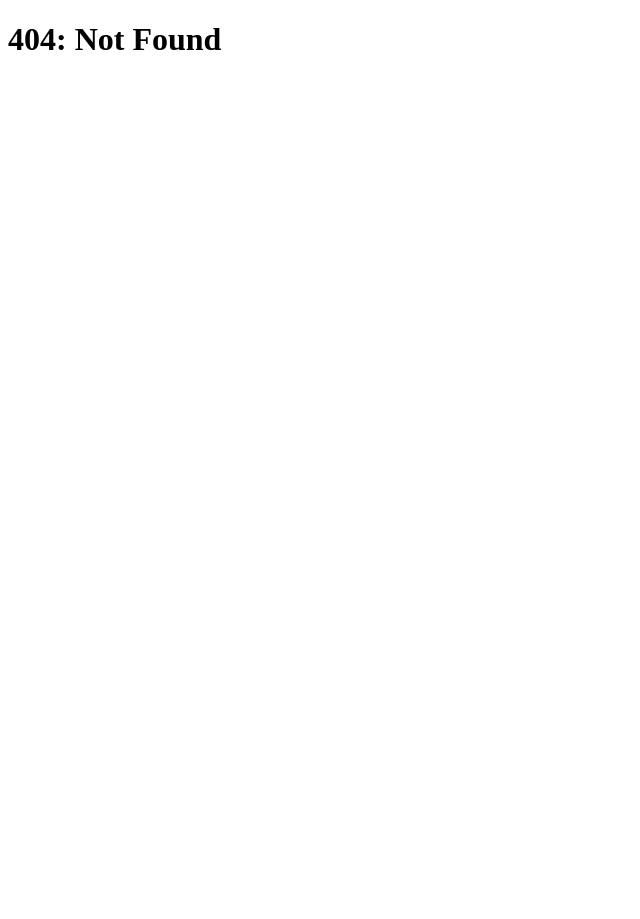
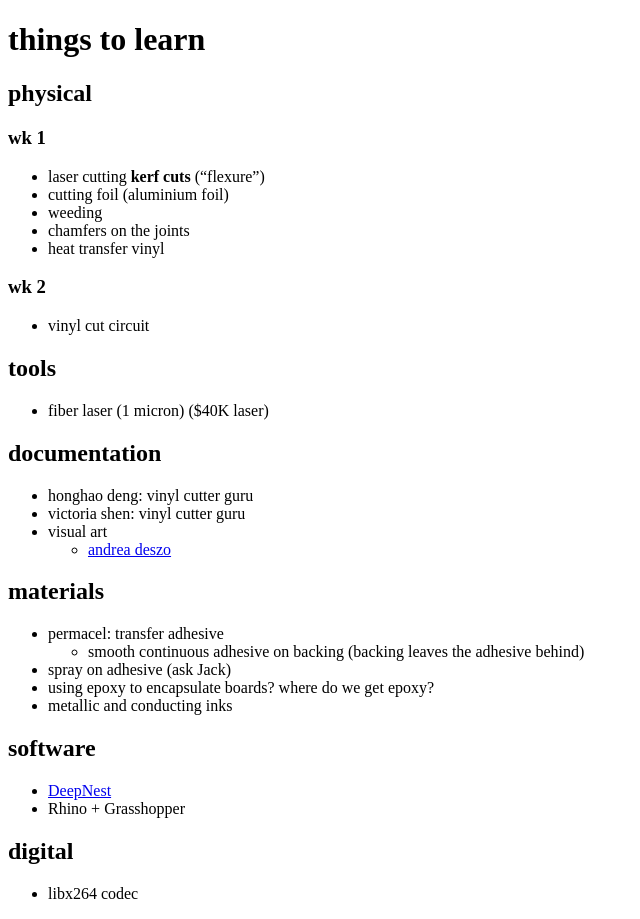
Before and after one commit to mattfeng/htmaa, a Gatsby site in the folder web/: page /todo in a window 1280 px wide. Before the commit this address had no page. Shown: the whole page, without its empty margins (0-640 px from the left). Before the commit the page ends 800 px from the top, so only its background shows below. Built offline with nearby package versions, Linux system fonts and the light colour scheme; Gatsby itself is replaced by a stand-in of ours.

```diff
--- /dev/null
+++ b/web/src/pages/final.mdx
@@ -0,0 +1,4 @@
+# final project
+
+## notes on project requirements
+- need to have a board that is completed constructed in-house
--- /dev/null
+++ b/web/src/pages/todo.mdx
@@ -0,0 +1,36 @@
+# things to learn
+
+## physical
+
+### wk 1
+- laser cutting **kerf cuts** (&ldquo;flexure&rdquo;)
+- cutting foil (aluminium foil)
+- weeding
+- chamfers on the joints
+- heat transfer vinyl
+
+### wk 2
+- vinyl cut circuit
+
+## tools
+- fiber laser (1 micron) ($40K laser)
+
+## documentation
+- honghao deng: vinyl cutter guru
+- victoria shen: vinyl cutter guru
+- visual art
+  - [andrea deszo](http://andreadezso.com/)
+
+## materials
+- permacel: transfer adhesive
+  - smooth continuous adhesive on backing (backing leaves the adhesive behind)
+- spray on adhesive (ask Jack)
+- using epoxy to encapsulate boards? where do we get epoxy?
+- metallic and conducting inks
+
+## software
+- [DeepNest](https://deepnest.io/)
+- Rhino + Grasshopper
+
+## digital
+- libx264 codec
--- /dev/null
+++ b/web/src/pages/wk0.mdx
@@ -0,0 +1 @@
+# week 0: computer-aided design and parametric modeling
--- a/web/src/pages/wk1.mdx
+++ b/web/src/pages/wk1.mdx
@@ -129,5 +129,9 @@ ffmpeg -i 20_final_product.mov -vcodec libx264 -b:v 1000k -vf scale=-2:1080 -an
 
 ## 2021-09-22 &mdash; making my website
 
+### vinyl cutter
+- i realized that i had been doing the weeding process wrong for the vinyl cutter
+  - the unwanted parts of the vinyl cut should be removed when the design is attached to the transfer paper!
+
 ### progress
 - using [Gatsby](https://www.gatsbyjs.com/) because programming websites in React makes making cool stuff a lot easier.
```
Also changed, not shown: media/compressed/jpg/13_heuristic.jpg (deleted), media/compressed/jpg/21_installing_imagemagick.jpg (deleted), media/compressed/jpg/6a_snapfit_joint_cad.jpg (deleted), media/orig/13_heuristic.jpg (deleted), media/orig/21_installing_imagemagick.jpg (deleted), media/orig/6a_snapfit_joint_cad.jpg (deleted), 10 other files.
